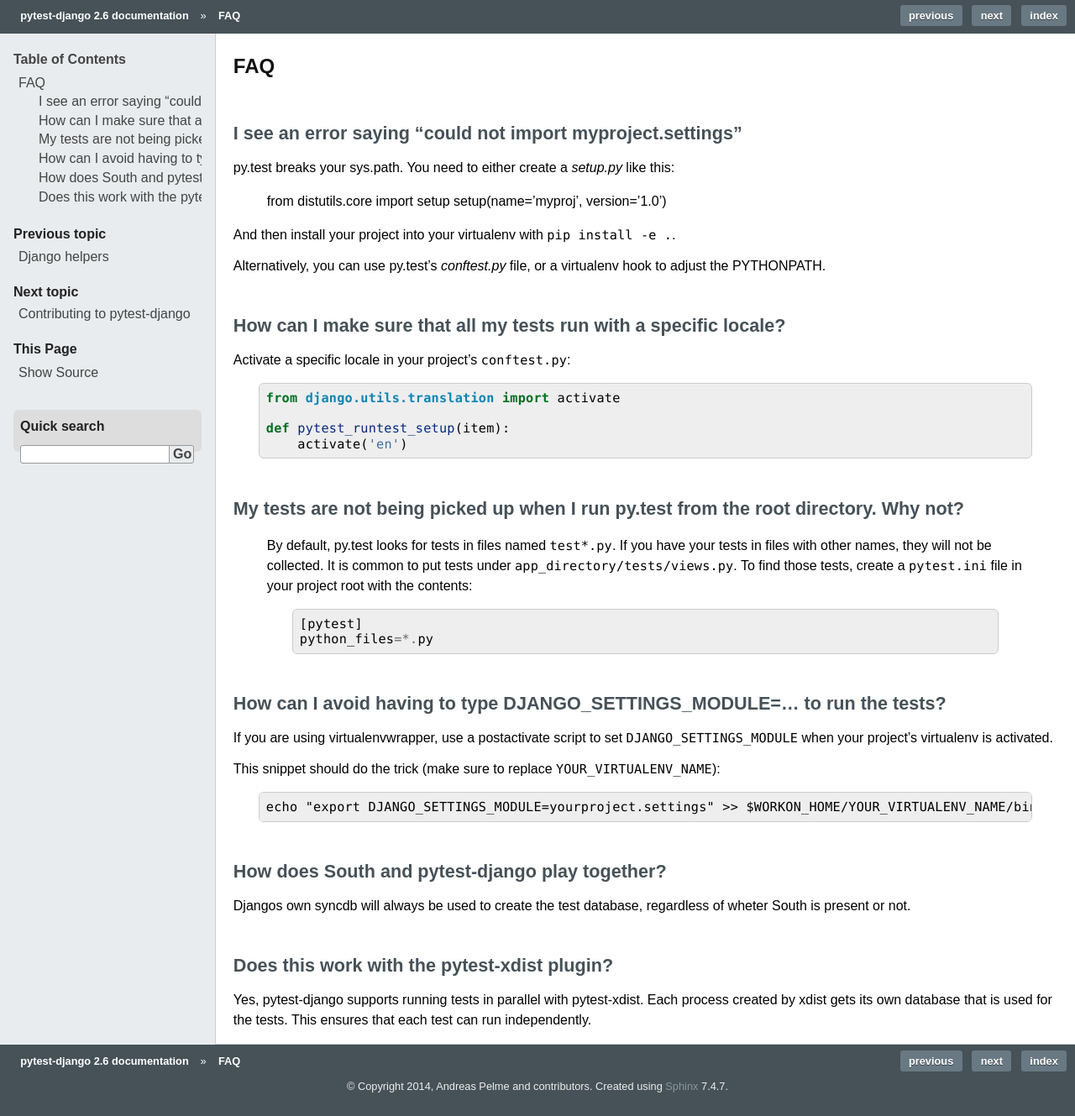
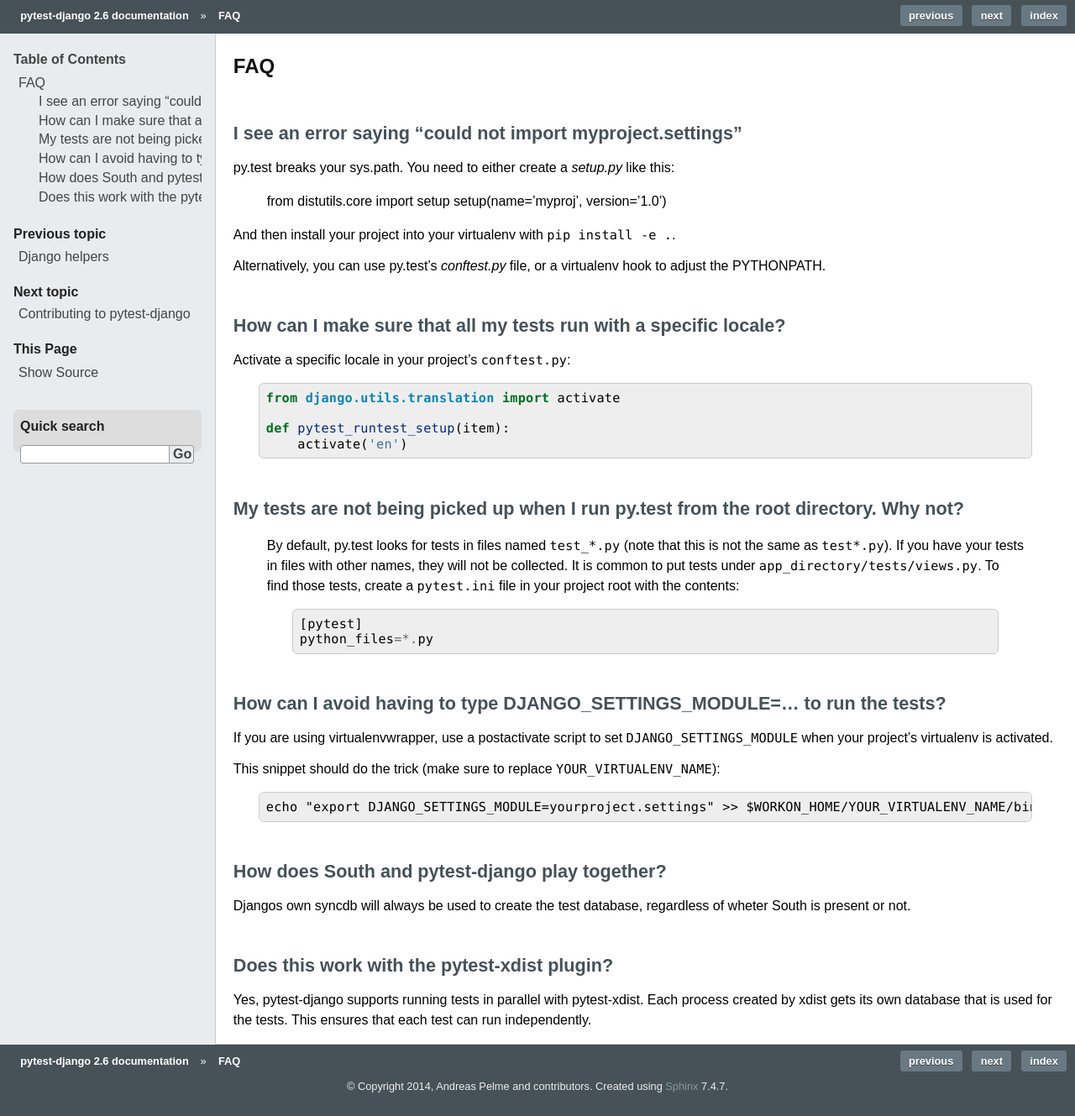
Before and after one commit to pytest-dev/pytest-django, a Sphinx documentation site: the page built from docs/faq.rst, in a window 1280 px wide. Shown: the whole page at 84% size. Built offline with Sphinx 7.4.7, drawn with Linux system fonts in a browser that asks for light colours.

Commit message:
Fix doc about test discovery
I had my tests in a file called tests.py and they weren't being discovered.

I think py.test looks for files of the form test_*.py , and not test*.py; could you confirm that? (See last paragraph http://pytest.org/latest/goodpractises.html#python-test-discovery )

Another thing we could suggest is to set python_files=test*.py for this case.

```diff
--- a/docs/faq.rst
+++ b/docs/faq.rst
@@ -30,8 +30,8 @@
 
 My tests are not being picked up when I run py.test from the root directory. Why not?
 -------------------------------------------------------------------------------------
- By default, py.test looks for tests in files named ``test*.py``. If you have your
- tests in files with other names, they will not be collected. It is common to put tests under
+ By default, py.test looks for tests in files named ``test_*.py`` (note that this is not the same as ``test*.py``).
+ If you have your tests in files with other names, they will not be collected. It is common to put tests under
  ``app_directory/tests/views.py``. To find those tests, create a ``pytest.ini`` file in your
  project root with the contents::
 
```
